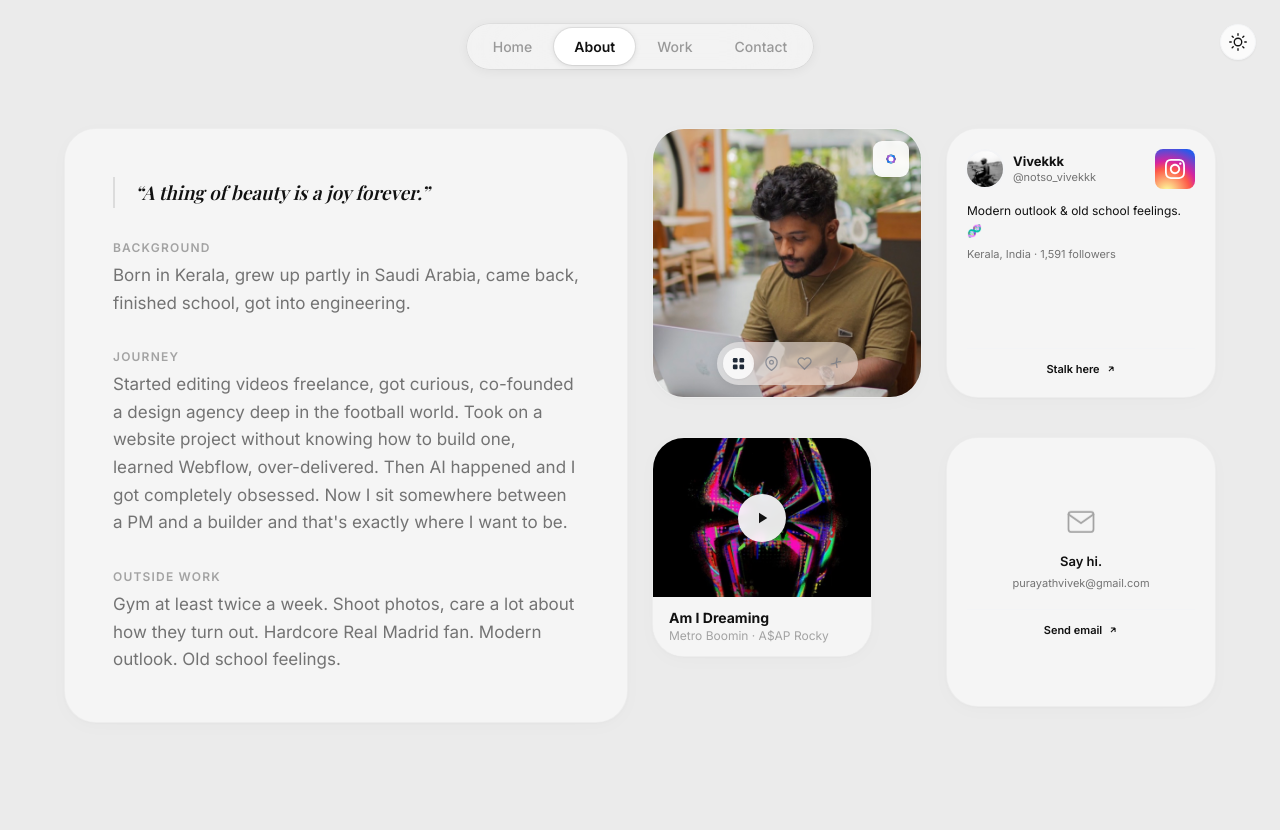
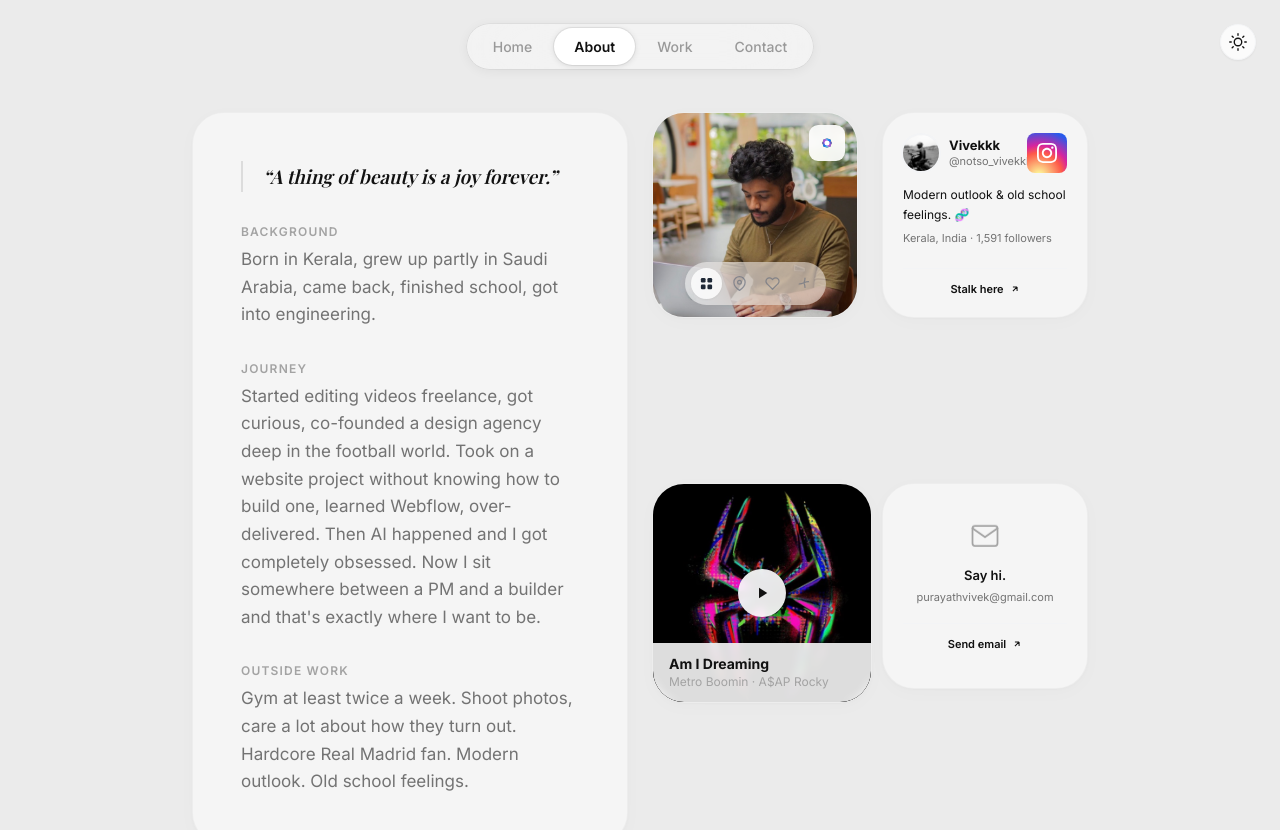
Before and after one commit to notsovivekkk/myportfolio, a Next.js app: page / in a window 1280 px wide. Both pictures are taken after a click on the button "About". Shown: the top 830 px of the page. Before the commit the page ends 800 px from the top, so only its background shows below. Built offline with nearby package versions, Linux system fonts and the light colour scheme; a web font is replaced by a local one.

Commit message:
Fix song card to full-square, reduce max-width to 960px for better spacing
Co-Authored-By: Claude Sonnet 4.6 <noreply@anthropic.com>

```diff
--- a/components/Portfolio.tsx
+++ b/components/Portfolio.tsx
@@ -25,7 +25,7 @@ export default function Portfolio() {
       <ThemeToggle />
       <Nav activeTab={activeTab} onSwitch={switchTab} items={navItems} />
 
-      <main className="max-w-[1200px] mx-auto pt-8 sm:pt-32 pb-20 sm:pb-4 px-4 sm:px-6">
+      <main className="max-w-[960px] mx-auto pt-8 sm:pt-28 pb-20 sm:pb-6 px-4 sm:px-8">
         {(Object.keys(tabMap) as TabId[]).map((tabId) => (
           <div
             key={tabId}
--- a/components/tabs/AboutTab.tsx
+++ b/components/tabs/AboutTab.tsx
@@ -184,15 +184,9 @@ export default function AboutTab() {
             </div>
           </BentoCard>
 
-          {/* Song card */}
-          <BentoCard className="col-span-2 sm:col-span-1 h-[220px] sm:aspect-square flex flex-col overflow-hidden !p-0">
-            <div className="relative flex-1 overflow-hidden">
-              <Image
-                src="/images/song.jpg"
-                alt="Am I Dreaming"
-                fill
-                className="object-cover"
-              />
+          {/* Song card — image fills full square, info strip overlays bottom */}
+          <BentoCard className="col-span-2 sm:col-span-1 h-[220px] sm:aspect-square overflow-hidden !p-0 relative">
+            <Image src="/images/song.jpg" alt="Am I Dreaming" fill className="object-cover" />
             <a
               href="https://open.spotify.com/track/6Ec5LeRzkisa5KJtwLfOoW"
               target="_blank"
@@ -205,8 +199,7 @@ export default function AboutTab() {
                 </svg>
               </div>
             </a>
-            </div>
-            <div className="px-4 py-3 bg-card dark:bg-[#1a1a1a] shrink-0">
+            <div className="absolute bottom-0 left-0 right-0 px-4 py-3 bg-card/90 dark:bg-[#1a1a1a]/90 backdrop-blur-sm">
               <p className="text-sm font-bold text-primary dark:text-white leading-tight">Am I Dreaming</p>
               <p className="text-xs text-muted dark:text-gray-500 mt-0.5">Metro Boomin · A$AP Rocky</p>
             </div>
```
Lines whose indentation alone changed are shown as unchanged.
